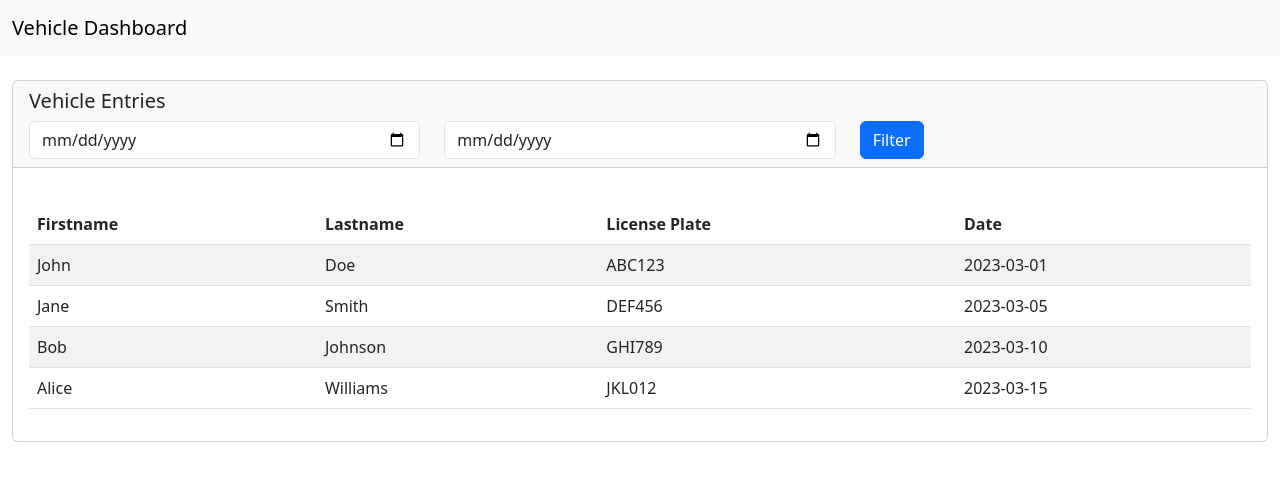
After one commit to xme4b/Apline-Drive, a PHP site: page /pages/dashboard.php in a window 1280 px wide. The commit adds this page. Shown: the top 481 px of the page. Run offline with PHP 8.4, Linux system fonts and the light colour scheme.

Commit message:
added simple dashboard

```diff
--- /dev/null
+++ b/pages/dashboard.php
@@ -0,0 +1,181 @@
+<!DOCTYPE html>
+<html lang="en">
+<head>
+    <meta charset="UTF-8">
+    <meta name="viewport" content="width=device-width, initial-scale=1.0">
+    <title>Simple Vehicle Dashboard</title>
+    <link href="https://cdn.jsdelivr.net/npm/bootstrap@5.3.0/dist/css/bootstrap.min.css" rel="stylesheet">
+    <link href="https://cdnjs.cloudflare.com/ajax/libs/font-awesome/6.0.0/css/all.min.css" rel="stylesheet">
+    <style>
+        .sidebar {
+            background-color: #f8f9fa;
+            padding: 20px;
+            min-height: 100vh;
+        }
+        .card-stats {
+            padding: 20px;
+            margin-bottom: 20px;
+        }
+        .card-stats .icon {
+            font-size: 24px;
+            margin-right: 10px;
+        }
+        .table-responsive {
+            margin-top: 20px;
+        }
+    </style>
+</head>
+<body>
+
+<!-- Navbar -->
+<nav class="navbar navbar-expand-lg navbar-light bg-light">
+    <div class="container-fluid">
+        <button class="navbar-toggler" type="button" data-bs-toggle="offcanvas" data-bs-target="#sidebarMenu">
+            <span class="navbar-toggler-icon"></span>
+        </button>
+        <a class="navbar-brand" href="#">Vehicle Dashboard</a>
+    </div>
+</nav>
+
+<!-- Sidebar -->
+<div class="offcanvas offcanvas-start" tabindex="-1" id="sidebarMenu" aria-labelledby="sidebarMenuLabel">
+    <div class="offcanvas-header">
+        <h5 class="offcanvas-title" id="sidebarMenuLabel">Navigation</h5>
+        <button type="button" class="btn-close" data-bs-dismiss="offcanvas" aria-label="Close"></button>
+    </div>
+    <div class="offcanvas-body">
+        <ul class="nav flex-column">
+            <li class="nav-item"><a class="nav-link active" href="#">Dashboard</a></li>
+            <li class="nav-item"><a class="nav-link" href="#">Reports</a></li>
+            <li class="nav-item"><a class="nav-link" href="#">Analytics</a></li>
+            <li class="nav-item"><a class="nav-link" href="#">Settings</a></li>
+        </ul>
+    </div>
+</div>
+
+<!-- Main Content -->
+<div class="container-fluid mt-4">
+    <div class="row">
+        <div class="col-md-12">
+            <div class="card">
+                <div class="card-header">
+                    <h5>Vehicle Entries</h5>
+                    <div class="row mt-2">
+                        <div class="col-md-4">
+                            <input type="date" id="fromDate" class="form-control" placeholder="From Date">
+                        </div>
+                        <div class="col-md-4">
+                            <input type="date" id="toDate" class="form-control" placeholder="To Date">
+                        </div>
+                        <div class="col-md-4">
+                            <button class="btn btn-primary" onclick="filterByDate()">Filter</button>
+                        </div>
+                    </div>
+                </div>
+                <div class="card-body table-responsive">
+                    <table id="vehicleTable" class="table table-striped">
+                        <thead>
+                            <tr>
+                                <th>Firstname</th>
+                                <th>Lastname</th>
+                                <th>License Plate</th>
+                                <th>Date</th>
+                            </tr>
+                        </thead>
+                        <tbody id="tableBody">
+                            <!-- Simulated Database Data -->
+                            <tr>
+                                <td>John</td>
+                                <td>Doe</td>
+                                <td>ABC123</td>
+                                <td>2023-03-01</td>
+                            </tr>
+                            <tr>
+                                <td>Jane</td>
+                                <td>Smith</td>
+                                <td>DEF456</td>
+                                <td>2023-03-05</td>
+                            </tr>
+                            <tr>
+                                <td>Bob</td>
+                                <td>Johnson</td>
+                                <td>GHI789</td>
+                                <td>2023-03-10</td>
+                            </tr>
+                            <tr>
+                                <td>Alice</td>
+                                <td>Williams</td>
+                                <td>JKL012</td>
+                                <td>2023-03-15</td>
+                            </tr>
+                            <!-- End Simulated Data -->
+                        </tbody>
+                    </table>
+                </div>
+            </div>
+        </div>
+    </div>
+</div>
+
+<script src="https://cdn.jsdelivr.net/npm/bootstrap@5.3.0/dist/js/bootstrap.bundle.min.js"></script>
+<script>
+    // Simulated database data for demonstration
+    let allData = [
+        { firstname: "John", lastname: "Doe", licensePlate: "ABC123", date: "2023-03-01" },
+        { firstname: "Jane", lastname: "Smith", licensePlate: "DEF456", date: "2023-03-05" },
+        { firstname: "Bob", lastname: "Johnson", licensePlate: "GHI789", date: "2023-03-10" },
+        { firstname: "Alice", lastname: "Williams", licensePlate: "JKL012", date: "2023-03-15" },
+        // Add more data here...
+    ];
+
+    // Function to filter table data by date range
+    function filterByDate() {
+        const fromDate = document.getElementById('fromDate').value;
+        const toDate = document.getElementById('toDate').value;
+        const tableBody = document.getElementById('tableBody');
+
+        // Validate date inputs
+        if (!fromDate || !toDate) {
+            alert('Please select both From and To dates.');
+            return;
+        }
+
+        // Filter data based on selected date range
+        const filteredData = allData.filter(row => {
+            const rowDate = new Date(row.date);
+            return rowDate >= new Date(fromDate) && rowDate <= new Date(toDate);
+        });
+
+        // Update table with filtered data
+        let html = '';
+        filteredData.forEach(row => {
+            html += `
+                <tr>
+                    <td>${row.firstname}</td>
+                    <td>${row.lastname}</td>
+                    <td>${row.licensePlate}</td>
+                    <td>${row.date}</td>
+                </tr>
+            `;
+        });
+        tableBody.innerHTML = html;
+    }
+
+    // Initialize table with all data on page load
+    document.addEventListener('DOMContentLoaded', function() {
+        let html = '';
+        allData.forEach(row => {
+            html += `
+                <tr>
+                    <td>${row.firstname}</td>
+                    <td>${row.lastname}</td>
+                    <td>${row.licensePlate}</td>
+                    <td>${row.date}</td>
+                </tr>
+            `;
+        });
+        document.getElementById('tableBody').innerHTML = html;
+    });
+</script>
+</body>
+</html>
--- a/pages/details-porsche.php
+++ b/pages/details-porsche.php
@@ -13,7 +13,7 @@
 </head>
 
 <body>
-    <?php include_once("./navbarDeatils.html"); ?>
+    <?php include_once("./navbarDetails.html"); ?>
     <!-- Detailbereich -->
     <section class="detail-section">
         <img src="../pictures/porsche.jpg" alt="Porsche Cayenne Coupe Hybrid" class="detail-image" />
```
Also changed, not shown: lib/alpindrive.sql (+20 -1 lines), pages/login.php (added, +68 -0 lines).
